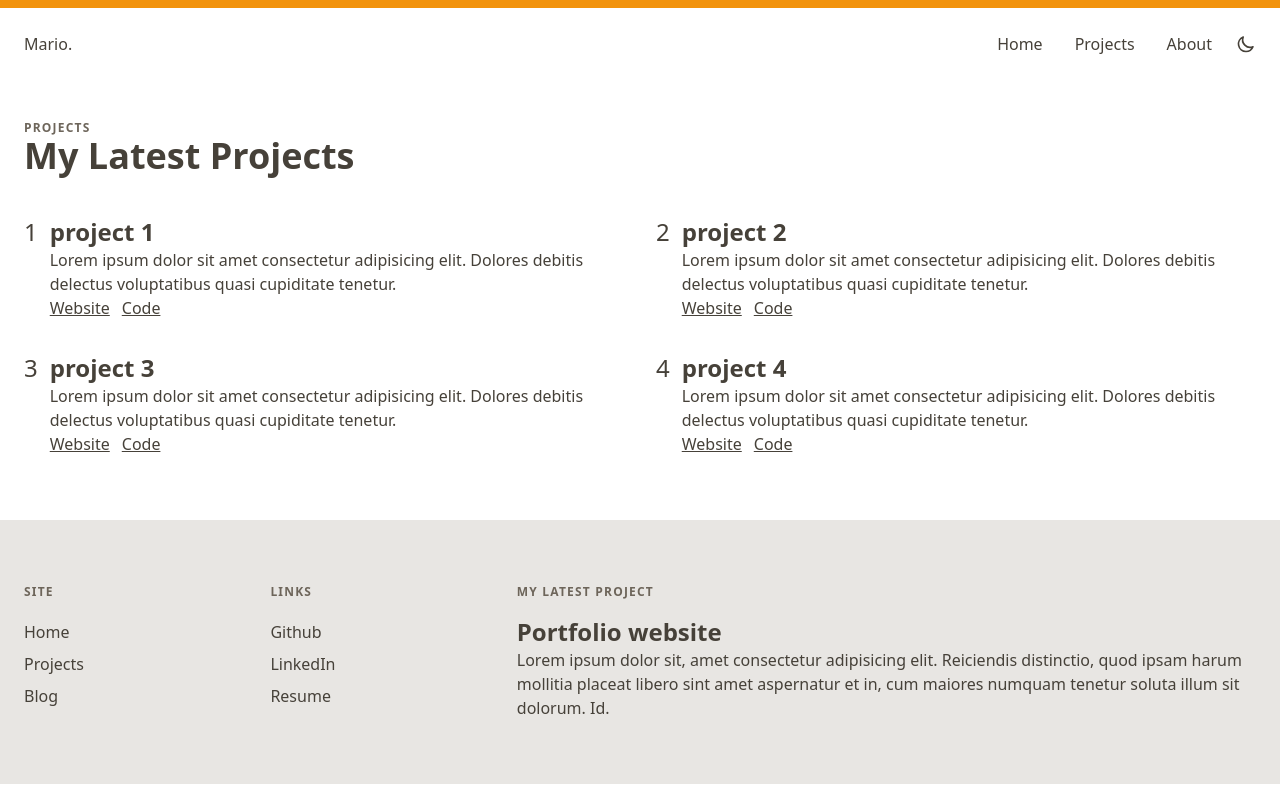
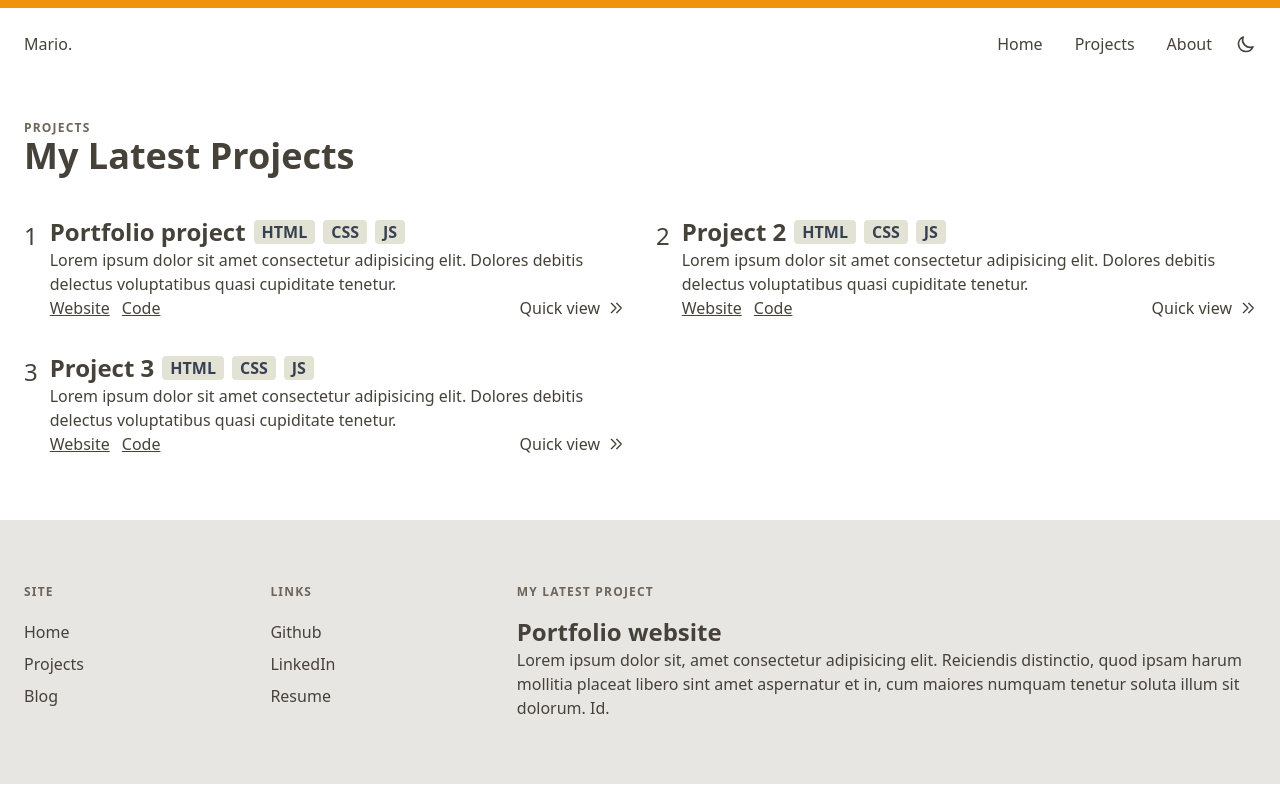
Before and after one commit to mario130/portfolio-2.0, a Next.js app: page /projects in a window 1280 px wide. Built offline with nearby package versions, Linux system fonts and the light colour scheme.

Commit message:
initiated api

```diff
--- a/components/project.jsx
+++ b/components/project.jsx
@@ -2,14 +2,31 @@ import Link from 'next/link';
 
 const Project = ({project, i}) => (
   <div className="flex">
-    <span className="text-2xl">{i}</span>
+    <span className="text-2xl mt-1">{i}</span>
     <div className="ml-3">
-      <h2 className="text-2xl font-semibold">{project.title}</h2>
+      <div className="text-2xl font-semibold items-center flex content-between">
+        {project.title}
+        {project.stack.map(skill => (
+          <span className="stack-tag">{skill}</span>
+        ))}
+        </div>
       <p>{project.description}</p>
-      <ul className="flex space-x-3">
-        <li><a className="hover:text-primary underline" href="#">Website</a></li>
-        <li><a className="hover:text-primary underline" href="#">Code</a></li>
-      </ul>
+      <div className="flex justify-between">
+        <ul className="flex space-x-3">
+          <li><a className="hover:text-primary underline" href={project.website}>Website</a></li>
+          <li><a className="hover:text-primary underline" href={project.repo}>Code</a></li>
+        </ul>
+        <div className="flex items-center group">
+        <Link href={`/projects/${project.id}`}>
+          <a className="group-hover:text-primary transition-all">
+            Quick view
+          </a>
+        </Link>
+        <svg className="w-4 ml-2 group-hover:text-primary transform group-hover:translate-x-1 transition-all" xmlns="http://www.w3.org/2000/svg" fill="none" viewBox="0 0 24 24" stroke="currentColor">
+          <path strokeLinecap="round" strokeLinejoin="round" strokeWidth={2} d="M13 5l7 7-7 7M5 5l7 7-7 7" />
+        </svg>
+        </div>
+      </div>
     </div>
   </div>
 );
--- a/globals.css
+++ b/globals.css
@@ -11,3 +11,7 @@
 .dark .section-header{
   @apply text-gray-400 tracking-widest text-xs mb-4 font-bold uppercase;
 }
+
+.stack-tag{
+  @apply bg-secondary-100 ml-2 dark:bg-gray-700 text-gray-700 dark:text-gray-200 text-base rounded px-2
+}
--- /dev/null
+++ b/pages/projects/[id].jsx
@@ -0,0 +1,41 @@
+import Link from 'next/link';
+import {server} from '../../config/index';
+
+export async function getStaticPaths(context) {
+  let res = await fetch(`${server}/projects`)
+  res = await res.json()
+
+  console.log('RESS: ', res);
+  const paths = res.projects.map(project => {
+    return {
+      params: {id: project.id.toString()}
+    }
+  })
+
+  return {
+    paths,
+    fallback: false
+  }
+}
+
+export async function getStaticProps(context) {
+  let projects = await fetch(`${server}/projects/${context.params.id}`)
+  projects = await projects.json()
+
+  return {
+    props: {
+      res: projects
+    }
+  }
+}
+
+export default function Post({res}) {
+  return (
+    <>
+      <Link href='/projects'><a>Go back</a></Link>
+      <br/>
+      <h3>Project id: {res.project.id}</h3>
+      <h3>Project name: {res.project.title}</h3>
+    </>
+  )
+}
--- a/pages/projects/index.jsx
+++ b/pages/projects/index.jsx
@@ -1,25 +1,10 @@
 import Link from "next/link";
+import { useEffect } from "react";
 import Project from '../../components/project';
+import { server } from '../../config/index';
 
-export default () => {
-  const projects = [
-    {
-      title: "project 1",
-      description: "Lorem ipsum dolor sit amet consectetur adipisicing elit. Dolores debitis delectus voluptatibus quasi cupiditate tenetur.",
-    },
-    {
-      title: "project 2",
-      description: "Lorem ipsum dolor sit amet consectetur adipisicing elit. Dolores debitis delectus voluptatibus quasi cupiditate tenetur.",
-    },
-    {
-      title: "project 3",
-      description: "Lorem ipsum dolor sit amet consectetur adipisicing elit. Dolores debitis delectus voluptatibus quasi cupiditate tenetur.",
-    },
-    {
-      title: "project 4",
-      description: "Lorem ipsum dolor sit amet consectetur adipisicing elit. Dolores debitis delectus voluptatibus quasi cupiditate tenetur.",
-    },
-  ]
+export default (props) => {
+  // useEffect
 
   return (
     <>
@@ -29,10 +14,21 @@ export default () => {
     </header>
 
     <main className="grid md:grid-cols-2 mt-10 gap-8">
-      {projects.map((project, i) => (
+      {props.res.projects.map((project, i) => (
         <Project project={project} i={i+1} key={i} />
       ))}
     </main>
   </>
   )
 };
+
+export async function getStaticProps(context) {
+  let projects = await fetch(`${server}/projects`)
+  projects = await projects.json()
+
+  return {
+    props: {
+      res: projects
+    }
+  }
+}
--- a/tailwind.config.js
+++ b/tailwind.config.js
@@ -29,7 +29,9 @@ module.exports = {
     },
   },
   variants: {
-    extend: {},
+    extend: {
+      translate: ['group-hover']
+    },
   },
   plugins: [],
 }
```
